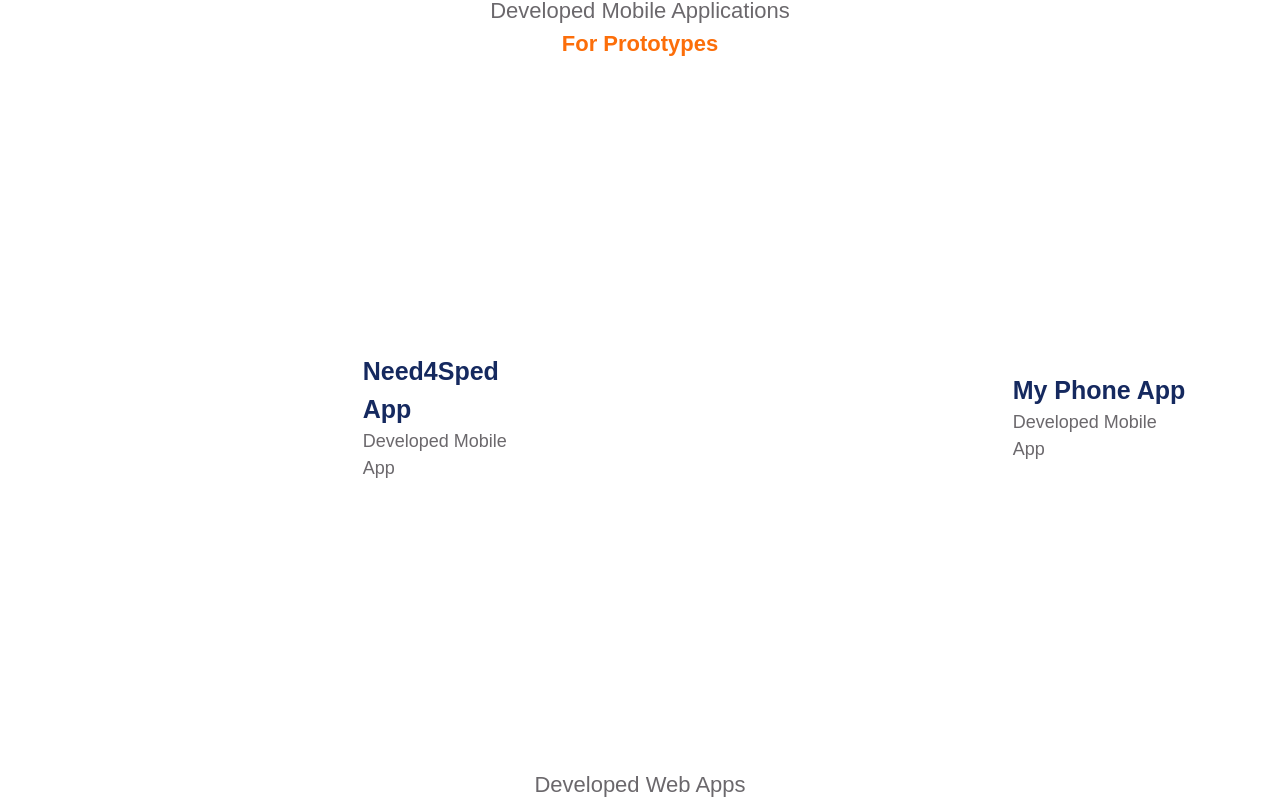
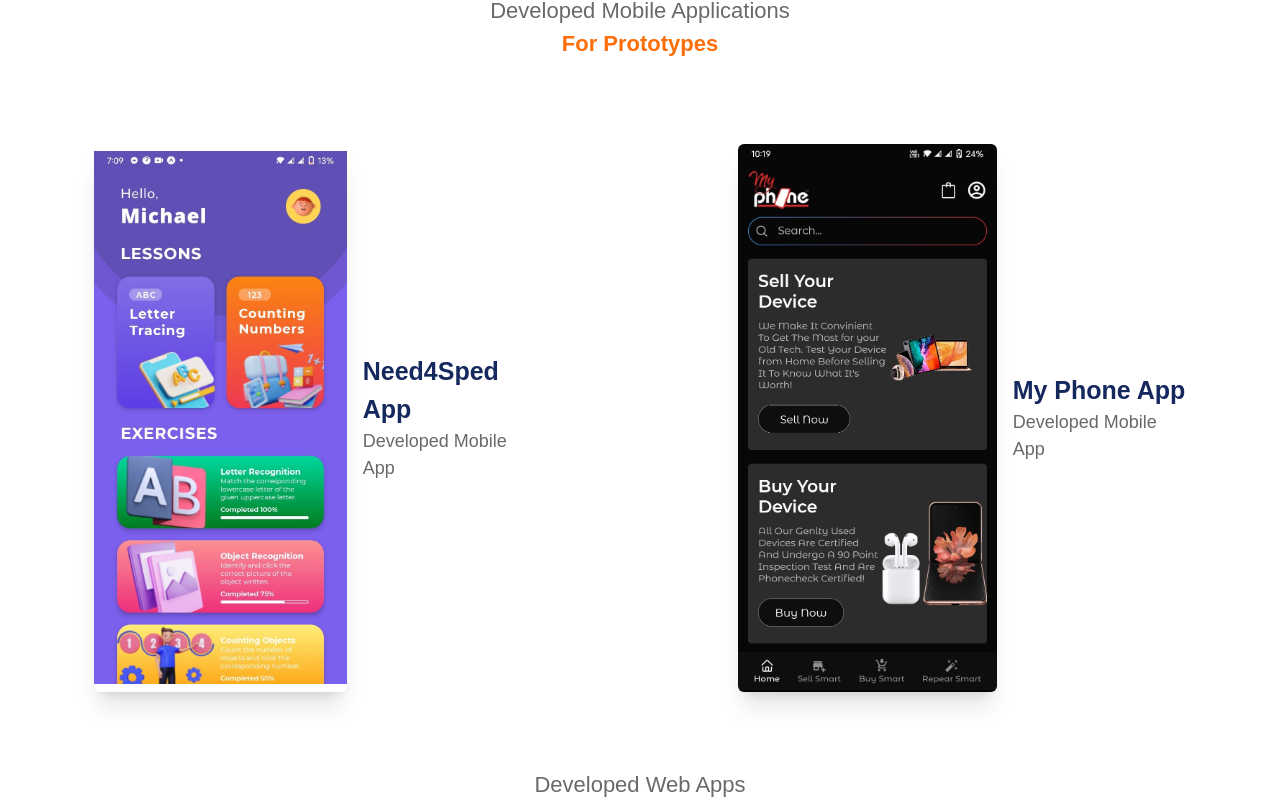
Before and after one commit to marcelitocosicoljr/mars-portfolio, a Next.js app: page / in a window 1280 px wide. Shown: the part 9154-9960 px from the top of the page. Built offline with nearby package versions, Linux system fonts and the light colour scheme.

Commit message:
Update MobileProject.tsx

```diff
--- a/app/components/views/home/MobileProject.tsx
+++ b/app/components/views/home/MobileProject.tsx
@@ -7,7 +7,7 @@
 const MobileProject = ({image, title, tasks, link}:any) => {
   return (
     <div className='w-full lg:w-[35%] mx-auto py-5 px-2 lg:px-0 flex justify-center gap-4 items-center flex-col lg:flex-row '>
-        <div data-aos="fade-up" className='w-full mx-auto lg:w-[60%]  h-full overflow-hidden  rounded-md shadow-xl  '>
+        <div  className='w-full mx-auto lg:w-[60%]  h-full overflow-hidden  rounded-md shadow-xl  '>
             <Image
                 src={image}
                 alt='bg'
```
